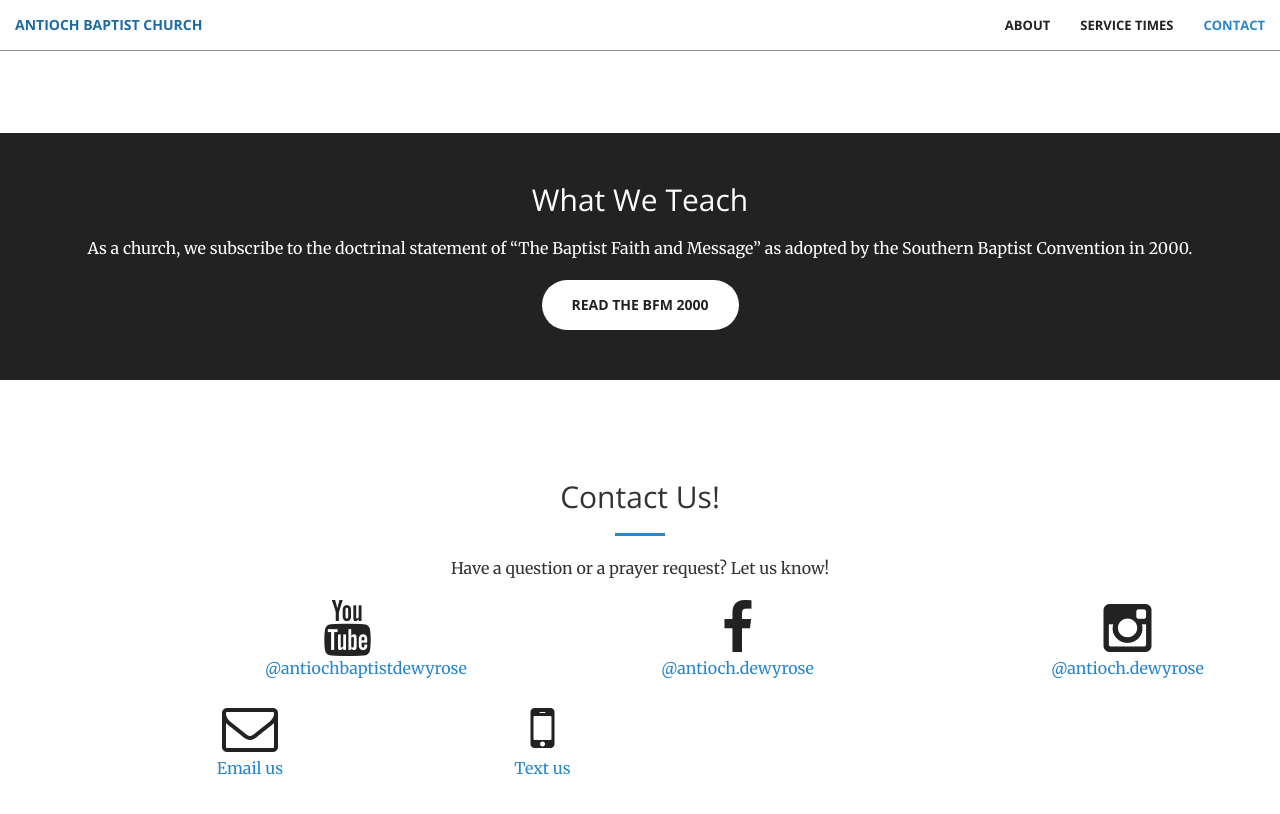
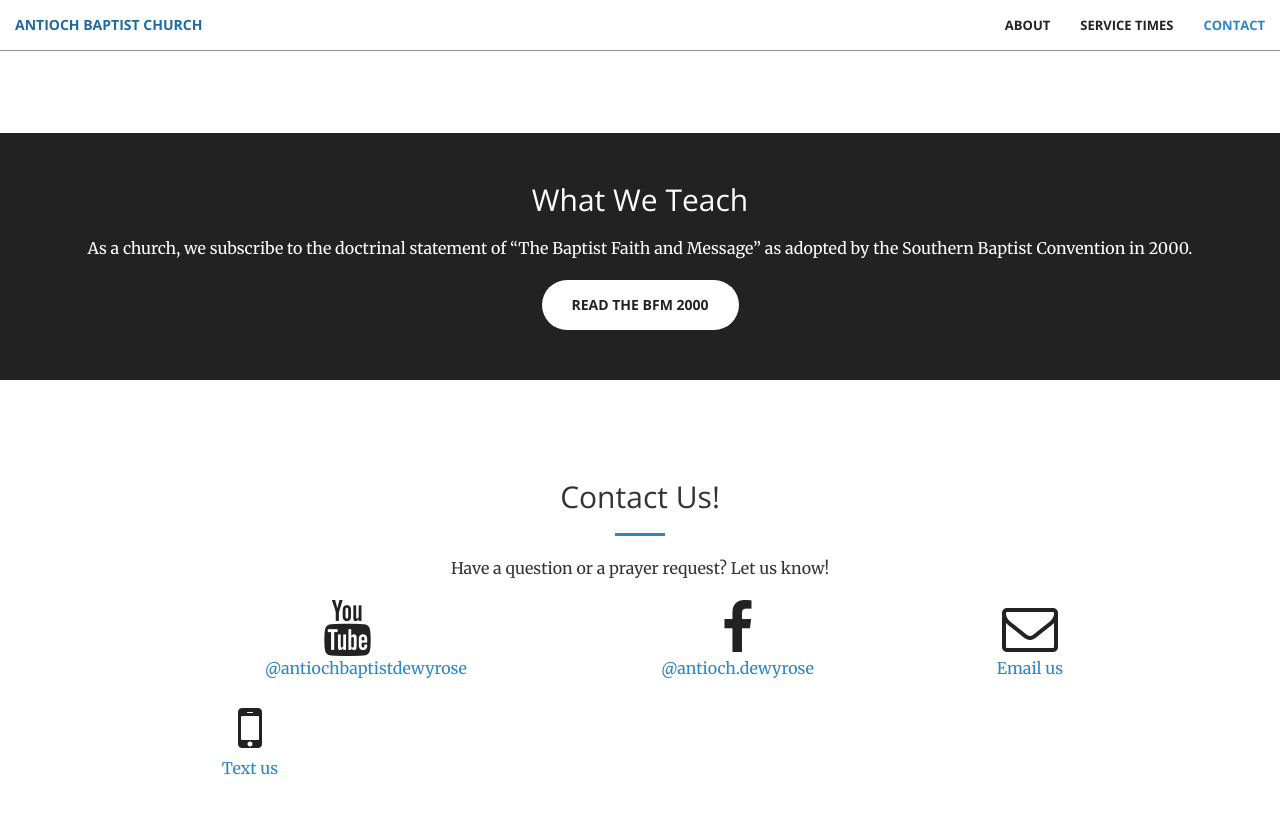
Before and after one commit to antiochbaptist/antiochbaptist.github.io, a Jekyll site: the page built from index.html, in a window 1280 px wide and 900 px high, scrolled down 1685 px. Shown: the top 814 px of the window. Built offline with Jekyll 4.4.1, drawn with Linux system fonts in a browser that asks for light colours.

Commit message:
Remove Instagram link from contact.html
Removed Instagram section from contact page.

```diff
--- a/_includes/contact.html
+++ b/_includes/contact.html
@@ -18,12 +18,12 @@
                 <p>@antioch.dewyrose</p>
             </a>
         </div>
-        <div class="col-lg-2 col-lg-offset-2 text-center">
+        <!--<div class="col-lg-2 col-lg-offset-2 text-center">
             <a href="https://www.instagram.com/antioch.dewyrose/">
                 <i class="fa fa-instagram fa-3x wow bounceIn" data-wow-delay=".1s"></i>
                 <p>@antioch.dewyrose</p>
             </a>
-        </div>
+        </div>-->
         <div class="col-lg-2 col-lg-offset-1 text-center">
             <a href="mailto:{{ site.email }}">
             <i class="fa fa-envelope-o fa-3x wow bounceIn" data-wow-delay=".1s"></i>
```
